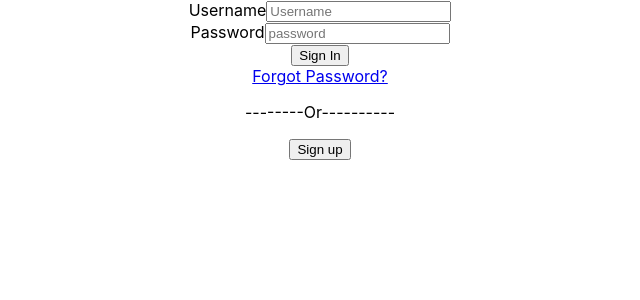
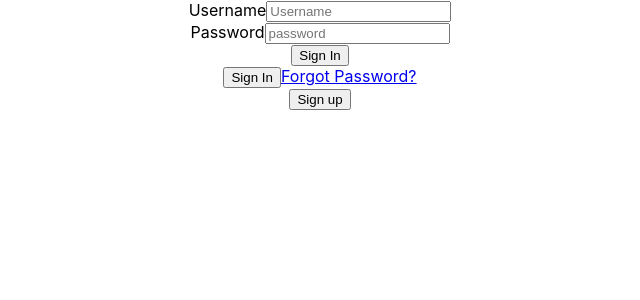
Before and after one commit to UzielCarranza/chat-app, a React (Create React App) app: page / in a window 1280 px wide. Shown: the top 300 px of the page, without its empty margins (320-960 px from the left). Built offline with nearby package versions, Linux system fonts and the light colour scheme.

Commit message:
added classes to style the log in form

```diff
--- a/src/components/Login.js
+++ b/src/components/Login.js
@@ -1,5 +1,4 @@
 import {useState} from "react";
-import {findAllByDisplayValue} from "@testing-library/react";
 
 export const Login = () => {
     //hooks
@@ -23,11 +22,11 @@ export const Login = () => {
     }
 
     return (
-        <>
-            <form onSubmit={handleSubmit}>
+        <div className="form-wrapper">
+            <form className="login-form" onSubmit={handleSubmit}>
                 {/*username input*/}
-                <div>
-                    <label htmlFor="username">
+                <div className="divider">
+                    <label className="login-form-label" htmlFor="username">
                         Username
                     </label>
                     <input
@@ -35,13 +34,14 @@ export const Login = () => {
                         type="text"
                         name="username"
                         placeholder="Username"
+                        className="login-form-input"
                         onChange={event => setUsername(event.target.value)}
                         required
                     />
                 </div>
                 {/*password input*/}
-                <div>
-                    <label htmlFor="password">
+                <div className="divider">
+                    <label className="login-form-label" htmlFor="password">
                         Password
                     </label>
                     <input
@@ -49,32 +49,35 @@ export const Login = () => {
                         type="password"
                         name="password"
                         placeholder="password"
+                        className="login-form-input"
                         onChange={event => setPassword(event.target.value)}
                         required
                     />
                 </div>
 
                 {/*buttons and other links*/}
-                <div>
+                <div className="divider">
                     <button
                         type="submit"
                         id="login-btn"
                     >
                         Sign In
                     </button>
-                    <div className="w-40">
-                        <a className="inline-block align-baseline font-bold
-                                text-sm text-blue-500 hover:text-blue-800"
-                           href="#">
-                            Forgot Password?
-                        </a>
-                    </div>
+                </div>
+                <div className="login-form-button-wrapper">
+                    <button
+                        className="login-form-button"
+                        type="button">
+                        Sign In
+                    </button>
+                    <a className="login-form-links" href="#">
+                        Forgot Password?
+                    </a>
                 </div>
             </form>
-            <div>
-                <p>--------Or----------</p>
-                <button onClick={handleSignUp}>Sign up</button>
+            <div className="login-form-button-wrapper">
+                <button className="login-form-button" onClick={handleSignUp}>Sign up</button>
             </div>
-        </>
+        </div>
     )
 }
```
